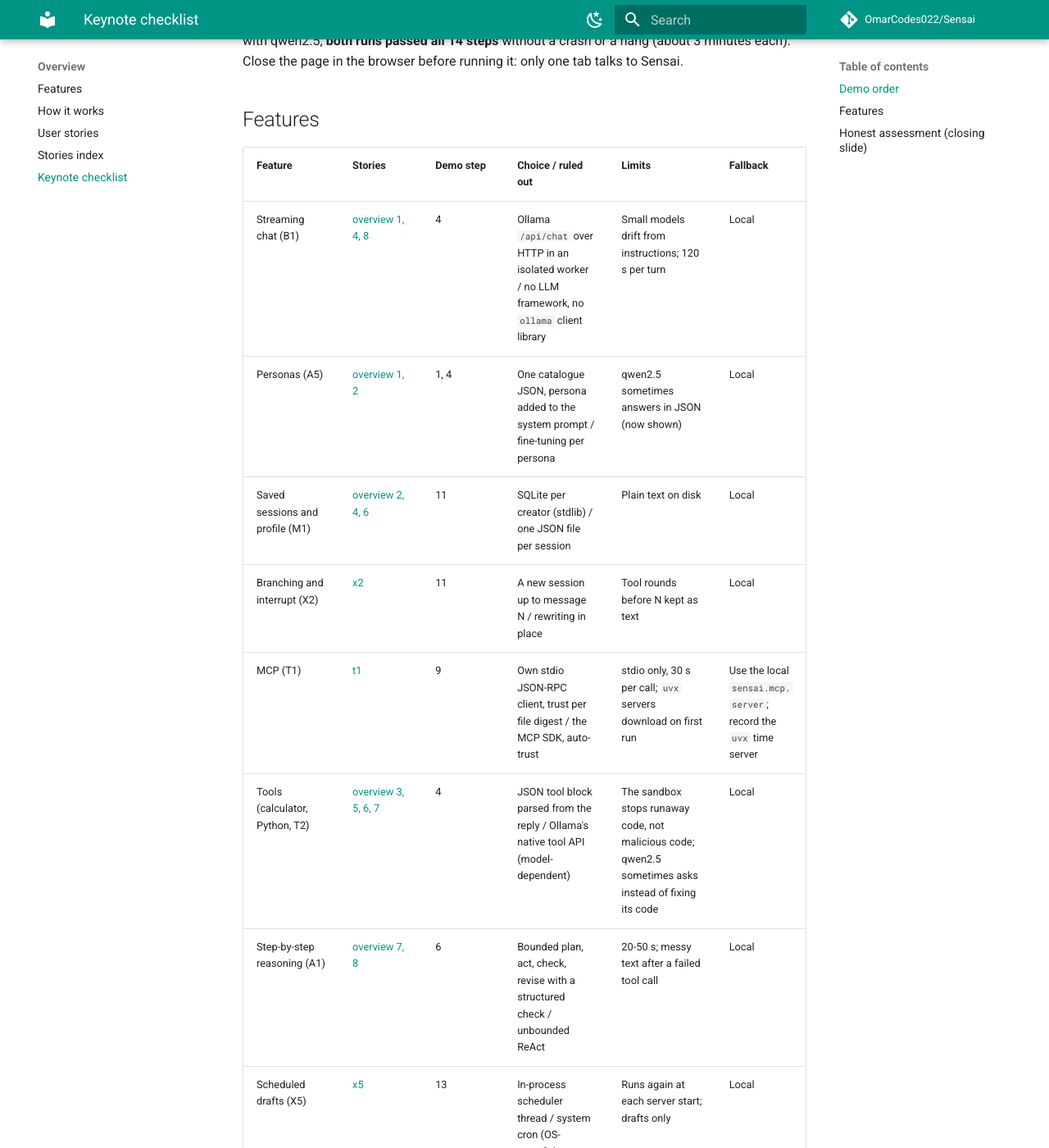
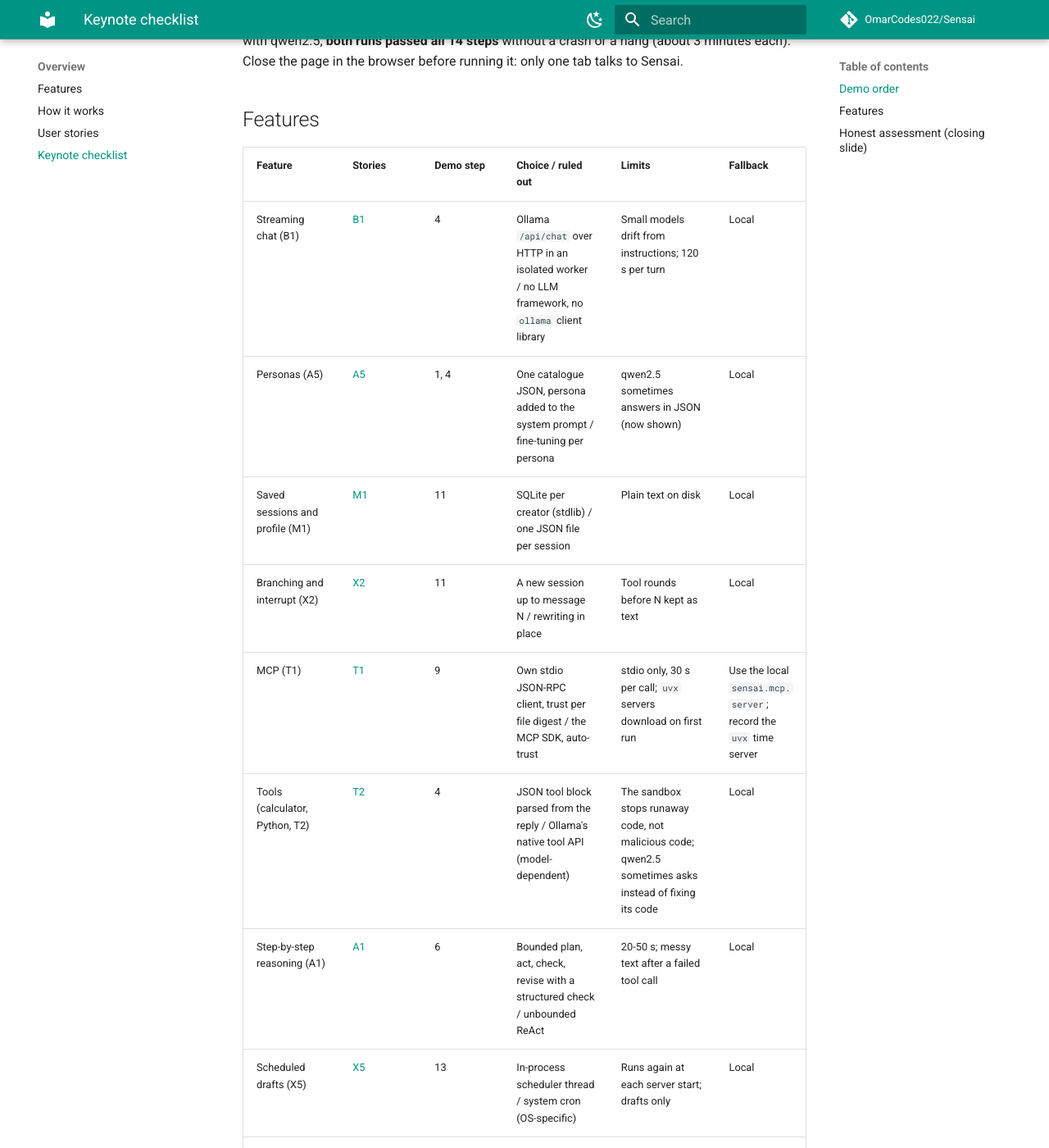
Before and after one commit to OmarCodes022/Sensai, an MkDocs documentation site: the page built from docs/keynote-checklist.md, in a window 1280 px wide and 1400 px high, scrolled down 965 px. Shown: the whole window at 82% size. Built offline with MkDocs 1.6.1 and Material for MkDocs 9.7.7, drawn with Linux system fonts in a browser that asks for light colours; comment, search, counter and statistics services are not loaded; some of the changed text lies outside the part shown.

Commit message:
docs(stories): one User stories page with two short stories for every feature
Every feature of the README table (plus T5 and A3) gets a heading and two one-line stories. The
keynote checklist links each feature to its section; the features page and the README point here,
and the old stories index leaves the site menu (its files stay in docs/stories/).

Claude-Session: https://claude.ai/code/session_01Ms8xg11Dg3U67PLKoFhJGg

```diff
--- a/docs/keynote-checklist.md
+++ b/docs/keynote-checklist.md
@@ -29,30 +29,30 @@ browser before running it: only one tab talks to Sensai.
 
 | Feature | Stories | Demo step | Choice / ruled out | Limits | Fallback |
 | --- | --- | --- | --- | --- | --- |
-| Streaming chat (B1) | [overview 1, 4, 8](overview/user-stories.md) | 4 | Ollama `/api/chat` over HTTP in an isolated worker / no LLM framework, no `ollama` client library | Small models drift from instructions; 120 s per turn | Local |
-| Personas (A5) | [overview 1, 2](overview/user-stories.md) | 1, 4 | One catalogue JSON, persona added to the system prompt / fine-tuning per persona | qwen2.5 sometimes answers in JSON (now shown) | Local |
-| Saved sessions and profile (M1) | [overview 2, 4, 6](overview/user-stories.md) | 11 | SQLite per creator (stdlib) / one JSON file per session | Plain text on disk | Local |
-| Branching and interrupt (X2) | [x2](stories/x2-branching.md) | 11 | A new session up to message N / rewriting in place | Tool rounds before N kept as text | Local |
-| MCP (T1) | [t1](stories/t1-mcp-tools.md) | 9 | Own stdio JSON-RPC client, trust per file digest / the MCP SDK, auto-trust | stdio only, 30 s per call; `uvx` servers download on first run | Use the local `sensai.mcp.server`; record the `uvx` time server |
-| Tools (calculator, Python, T2) | [overview 3, 5, 6, 7](overview/user-stories.md) | 4 | JSON tool block parsed from the reply / Ollama's native tool API (model-dependent) | The sandbox stops runaway code, not malicious code; qwen2.5 sometimes asks instead of fixing its code | Local |
-| Step-by-step reasoning (A1) | [overview 7, 8](overview/user-stories.md) | 6 | Bounded plan, act, check, revise with a structured check / unbounded ReAct | 20-50 s; messy text after a failed tool call | Local |
-| Scheduled drafts (X5) | [x5](stories/x5-scheduling.md) | 13 | In-process scheduler thread / system cron (OS-specific) | Runs again at each server start; drafts only | Local |
-| Private export (X3) | [x3](stories/x3-private-export.md) | 12 | Guardrail-checked JSON and Markdown, written atomically / PDF (one more dependency) | No PDF | Local |
-| Web search (T3) | [t3](stories/t3-web-search.md) | 8 | Brave API with a key, DuckDuckGo HTML without / scraping Google | Needs the network; DuckDuckGo throttles | **Record the step** |
-| Questions and forms (X4) | [x4](stories/x4-questions-and-forms.md) | 7 | `ask_user` tool with typed questions / free-text follow-up | The model has to decide to ask | Local |
-| Weekly campaign document (M4, T5, A3) | [m4](stories/m4-campaign-document.md), [t5](stories/t5-structured-output.md), [a3](stories/a3-human-in-the-loop.md) | 2, 3 | Schema-forced JSON edits through Ollama's `format`, confirm card for approved sections / free-text editing | A reworded claim is refused: ask again | Local |
-| Team of agents (A2) | [a2](stories/a2-team-of-agents.md) | 5 | Three agents with separate inputs / one prompt with three roles, personas | 17-45 s; the reviewer sometimes never approves (shown as disagreement) | Local |
-| Semantic cache (A6) | [a6](stories/a6-semantic-cache.md) | 14 | Embedding cosine within a scope hash, first question only / exact match, Redis | Plain-text file; only a session's first question | Local |
-| Picked examples (A7) | [a7](stories/a7-picked-examples.md) | 14 | Embedding-picked few-shot turns, never stored / DSPy-style optimization | Shapes the format, not the facts | Local |
-| Weekly run (T45) | [t45](stories/t45-weekly-run.md) | 2 | One structured call per output with the campaign checks; report figures in code / one big prompt | 20-45 s; needs the four input files | Local |
-| File access (T4) | [t4](stories/t4-file-access.md) | 12 | `.sensai/settings.json` allow and deny rules like Claude Code / a chroot | No symlinks, no listing | Local |
-| Guardrails (EV2) | [ev2](stories/ev2-guardrails.md) | 4 | Patterns by data class plus the claims register, checked line by line as the reply streams / an LLM moderator (slow, unreliable at 7B) | Paraphrased claims can pass (the campaign wording check catches some) | Local |
-| Brand facts memory (M3) | [m3](stories/m3-fact-sheet.md) | 4 | SQLite facts with `save_fact` / `delete_fact` tools / free-form memory summaries | The model decides when to save | Local |
-| Advanced document search (R2) | [r2](stories/r2-advanced-rag.md) | 4 | Product and newest-sheet filter, model rerank 0-10, threshold 6 / a cross-encoder (not in Ollama) | About 8 s more per search | `SENSAI_RAG=basic` |
-| Answer scoring (EV1) | [ev1](stories/ev1-answer-scoring.md) | 10 | LLM judge, faithfulness from statement labels, planted check / the RAGAS library (a framework) | A 7B judge mislabels some quotes | Local |
-| Brand document search (R1) | [r1](stories/r1-brand-document-search.md) | 4 | nomic-embed-text and a SQLite vector index / Chroma, FAISS | Small corpus | Local |
-| Long conversations (M2) | [m2](stories/m2-context-budget.md) | 1, 11 | Summarize the oldest messages at 80%, keep the last 4; window from Ollama, doubled at 4,096 / truncation | A summary costs one request; the 2,000-token instructions | Local |
-| Web interface | [web](stories/web-interface.md) | all | Stdlib HTTP server, NDJSON streams, plain ES modules / Flask, FastAPI, a React build | One tab at a time, localhost only | The terminal for every feature |
+| Streaming chat (B1) | [B1](overview/user-stories.md#streaming-chat-b1) | 4 | Ollama `/api/chat` over HTTP in an isolated worker / no LLM framework, no `ollama` client library | Small models drift from instructions; 120 s per turn | Local |
+| Personas (A5) | [A5](overview/user-stories.md#personas-a5) | 1, 4 | One catalogue JSON, persona added to the system prompt / fine-tuning per persona | qwen2.5 sometimes answers in JSON (now shown) | Local |
+| Saved sessions and profile (M1) | [M1](overview/user-stories.md#saved-sessions-and-profile-m1) | 11 | SQLite per creator (stdlib) / one JSON file per session | Plain text on disk | Local |
+| Branching and interrupt (X2) | [X2](overview/user-stories.md#branching-and-interrupt-x2) | 11 | A new session up to message N / rewriting in place | Tool rounds before N kept as text | Local |
+| MCP (T1) | [T1](overview/user-stories.md#mcp-tools-t1) | 9 | Own stdio JSON-RPC client, trust per file digest / the MCP SDK, auto-trust | stdio only, 30 s per call; `uvx` servers download on first run | Use the local `sensai.mcp.server`; record the `uvx` time server |
+| Tools (calculator, Python, T2) | [T2](overview/user-stories.md#tools-calculator-and-python-t2) | 4 | JSON tool block parsed from the reply / Ollama's native tool API (model-dependent) | The sandbox stops runaway code, not malicious code; qwen2.5 sometimes asks instead of fixing its code | Local |
+| Step-by-step reasoning (A1) | [A1](overview/user-stories.md#step-by-step-reasoning-a1) | 6 | Bounded plan, act, check, revise with a structured check / unbounded ReAct | 20-50 s; messy text after a failed tool call | Local |
+| Scheduled drafts (X5) | [X5](overview/user-stories.md#scheduled-drafts-x5) | 13 | In-process scheduler thread / system cron (OS-specific) | Runs again at each server start; drafts only | Local |
+| Private export (X3) | [X3](overview/user-stories.md#export-and-public-links-x3) | 12 | Guardrail-checked JSON and Markdown, written atomically / PDF (one more dependency) | No PDF | Local |
+| Web search (T3) | [T3](overview/user-stories.md#web-search-t3) | 8 | Brave API with a key, DuckDuckGo HTML without / scraping Google | Needs the network; DuckDuckGo throttles | **Record the step** |
+| Questions and forms (X4) | [X4](overview/user-stories.md#questions-and-forms-x4) | 7 | `ask_user` tool with typed questions / free-text follow-up | The model has to decide to ask | Local |
+| Weekly campaign document (M4, T5, A3) | [M4](overview/user-stories.md#weekly-campaign-document-m4), [T5](overview/user-stories.md#structured-output-t5), [A3](overview/user-stories.md#human-in-the-loop-a3) | 2, 3 | Schema-forced JSON edits through Ollama's `format`, confirm card for approved sections / free-text editing | A reworded claim is refused: ask again | Local |
+| Team of agents (A2) | [A2](overview/user-stories.md#team-of-agents-a2) | 5 | Three agents with separate inputs / one prompt with three roles, personas | 17-45 s; the reviewer sometimes never approves (shown as disagreement) | Local |
+| Semantic cache (A6) | [A6](overview/user-stories.md#semantic-cache-a6) | 14 | Embedding cosine within a scope hash, first question only / exact match, Redis | Plain-text file; only a session's first question | Local |
+| Picked examples (A7) | [A7](overview/user-stories.md#picked-examples-a7) | 14 | Embedding-picked few-shot turns, never stored / DSPy-style optimization | Shapes the format, not the facts | Local |
+| Weekly run (T45) | [T45](overview/user-stories.md#weekly-run-t45) | 2 | One structured call per output with the campaign checks; report figures in code / one big prompt | 20-45 s; needs the four input files | Local |
+| File access (T4) | [T4](overview/user-stories.md#file-access-within-permissions-t4) | 12 | `.sensai/settings.json` allow and deny rules like Claude Code / a chroot | No symlinks, no listing | Local |
+| Guardrails (EV2) | [EV2](overview/user-stories.md#content-and-privacy-guardrails-ev2) | 4 | Patterns by data class plus the claims register, checked line by line as the reply streams / an LLM moderator (slow, unreliable at 7B) | Paraphrased claims can pass (the campaign wording check catches some) | Local |
+| Brand facts memory (M3) | [M3](overview/user-stories.md#brand-facts-memory-m3) | 4 | SQLite facts with `save_fact` / `delete_fact` tools / free-form memory summaries | The model decides when to save | Local |
+| Advanced document search (R2) | [R2](overview/user-stories.md#advanced-document-search-r2) | 4 | Product and newest-sheet filter, model rerank 0-10, threshold 6 / a cross-encoder (not in Ollama) | About 8 s more per search | `SENSAI_RAG=basic` |
+| Answer scoring (EV1) | [EV1](overview/user-stories.md#answer-scoring-ev1) | 10 | LLM judge, faithfulness from statement labels, planted check / the RAGAS library (a framework) | A 7B judge mislabels some quotes | Local |
+| Brand document search (R1) | [R1](overview/user-stories.md#brand-document-search-r1) | 4 | nomic-embed-text and a SQLite vector index / Chroma, FAISS | Small corpus | Local |
+| Long conversations (M2) | [M2](overview/user-stories.md#long-conversations-m2) | 1, 11 | Summarize the oldest messages at 80%, keep the last 4; window from Ollama, doubled at 4,096 / truncation | A summary costs one request; the 2,000-token instructions | Local |
+| Web interface | [web](overview/user-stories.md#web-interface) | all | Stdlib HTTP server, NDJSON streams, plain ES modules / Flask, FastAPI, a React build | One tab at a time, localhost only | The terminal for every feature |
 
 Every feature passed in the demo runs. To do before the keynote: record step 8 (web search) and, if
 it is shown, the `uvx` time server for MCP; run `evals/keynote/demo.py --runs 2` on the keynote machine.
--- a/mkdocs.yml
+++ b/mkdocs.yml
@@ -18,7 +18,6 @@ nav:
       - Features: overview/features.md
       - How it works: overview/how-it-works.md
       - User stories: overview/user-stories.md
-      - Stories index: stories/README.md
       - Keynote checklist: keynote-checklist.md
   - User guide:
       - Install and configure: user-guide/install.md
```
Also changed, not shown: README.md (+2 -2 lines), docs/overview/features.md (+1 -1 lines), docs/overview/user-stories.md (+116 -36 lines).
